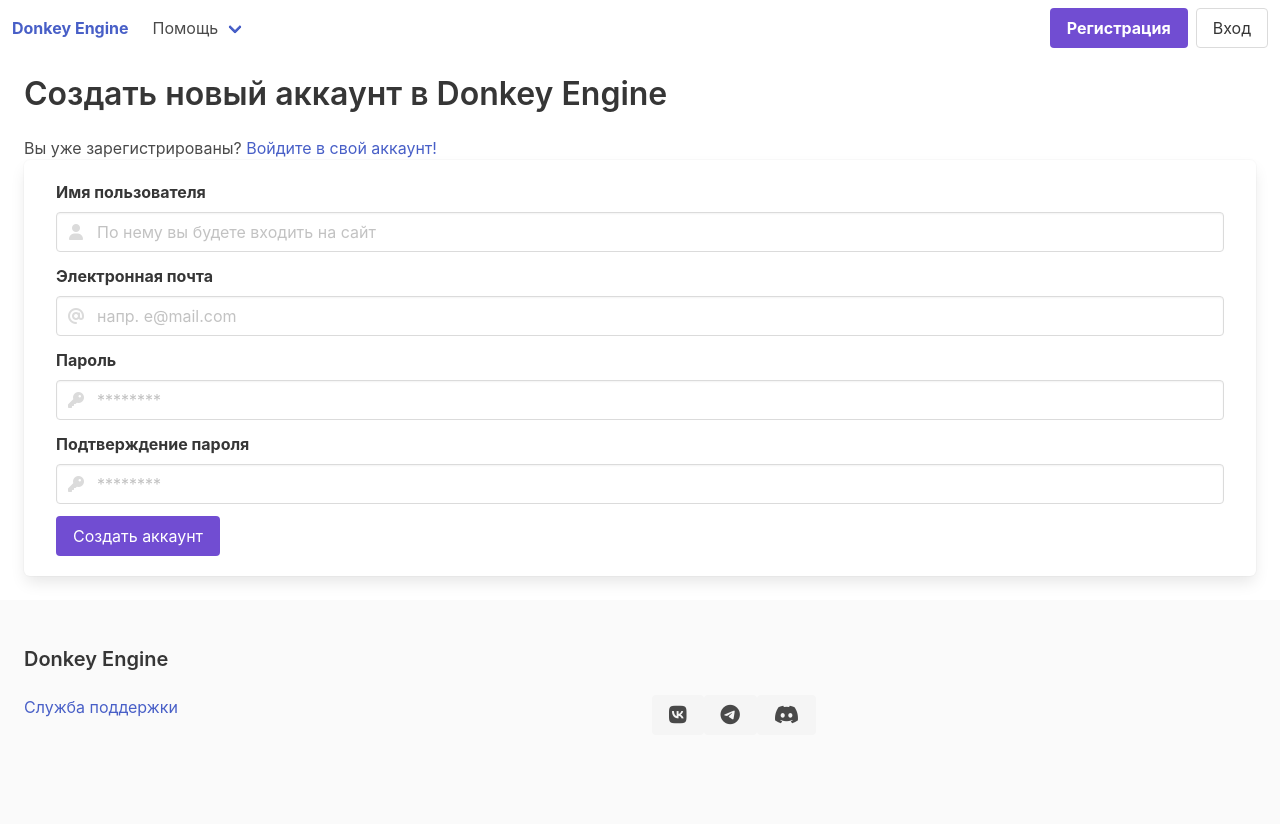
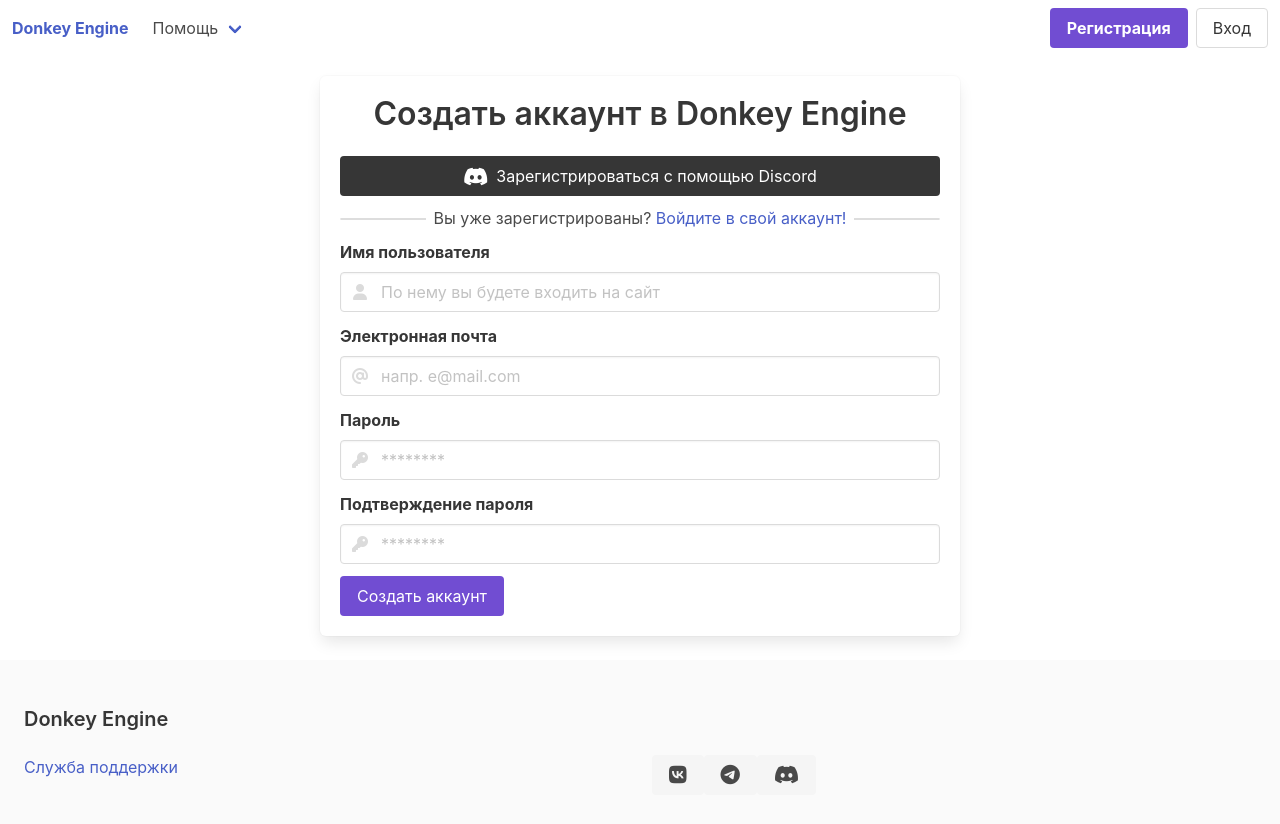
Before and after one commit to donkey-engine/donkey-engine-ui, a Vue app: page /signup in a window 1280 px wide. Shown: the top 824 px of the page. Built offline with nearby package versions, Linux system fonts and the light colour scheme; no server answers.

Commit message:
Add discord auth (#46)

```diff
--- a/src/App.vue
+++ b/src/App.vue
@@ -1,6 +1,8 @@
 <template>
   <navbar/>
-  <router-view/>
+  <div class="page-content">
+    <router-view/>
+  </div>
   <Footer />
 </template>
 
--- a/src/main.css
+++ b/src/main.css
@@ -5,3 +5,13 @@
 .section {
   padding: 1.5rem;
 }
+
+#app {
+  min-height: calc(100vh - 3.25rem);
+  display: flex;
+  flex-direction: column;
+}
+
+.page-content {
+  flex: 1;
+}
--- a/src/main.ts
+++ b/src/main.ts
@@ -10,26 +10,20 @@
 import 'bulma/css/bulma.css'
 import './main.css'
 
-const app = createApp({
-  created() {
-    const user = localStorage.getItem('user')
-    if (user) {
+async function main() {
+  axios.defaults.baseURL = settings.API_BASE_URL
   try {
+    const { data } = await axios.get('/me/')
     store.commit({
       type: 'setUser',
-          user: JSON.parse(user)
+      user: data
     })
-      } catch (err) {
-        localStorage.removeItem('user')
-        store.commit('removeUser')
-      }
-    }
-  },
+  } finally {
+    const app = createApp({
       render() {
         return h(App)
       }
     })
-axios.defaults.baseURL = settings.API_BASE_URL
     axios.interceptors.request.use(config => {
       if (!config.method) return config
       if (['post', 'put', 'patch', 'delete'].includes(config.method)) {
@@ -42,7 +36,6 @@
       (response) => response,
       (error) => {
         if (error.response?.status === 403) {
-      localStorage.removeItem('user')
           store.commit('removeUser')
           return Promise.reject(error)
         }
@@ -53,6 +46,10 @@
     app.use(router)
     app.use(store)
     app.mount('#app')
+  }
+}
+
+main()
 
 declare module '@vue/runtime-core' {
   export interface ComponentCustomProperties {
--- a/src/pages/SignIn.vue
+++ b/src/pages/SignIn.vue
@@ -1,8 +1,26 @@
 <template>
   <section class="section">
-    <h1 class="title">Войти в Donkey Engine аккаунт</h1>
-    <p>У вас еще нет аккаунта? <router-link :to="{ path: '/signup' }">Тогда вам сюда!</router-link></p>
-    <div class="container is-fluid box">
+    <div class="container box">
+      <h1 class="title has-text-centered">Войти в Donkey Engine аккаунт</h1>
+      <div>
+        <a
+          class="button is-dark is-fullwidth"
+          href="/api/auth/discord/"
+        >
+          <i class="fab fa-discord fa-lg pr-2" />
+          Войти с помощью Discord
+        </a>
+      </div>
+
+      <div class="already-registered">
+        <span class="already-registered-label has-background-white is-relative pl-2 pr-2">
+          У вас еще нет аккаунта?
+          <router-link :to="{ path: '/signup' }">
+            Тогда вам сюда!
+          </router-link>
+        </span>
+      </div>
+
       <form @submit.prevent="submitForm">
 
         <div v-show="showError" class="notification is-danger is-light">
@@ -95,3 +113,30 @@
   }
 })
 </script>
+
+<style scoped>
+@media (min-width: 640px) {
+  .box {
+    width: 640px;
+  }
+}
+.already-registered {
+  position: relative;
+  text-align: center;
+  padding: 10px 0;
+}
+.already-registered:after {
+  border: 1px solid #ddd;
+  content: '';
+  display: block;
+  position: absolute;
+  top: 50%;
+  width: 100%;
+  border-radius: 5px;
+}
+.already-registered-label {
+  z-index: 1;
+  display: inline-block;
+  max-width: 75%;
+}
+</style>
--- a/src/pages/SignUp.vue
+++ b/src/pages/SignUp.vue
@@ -1,8 +1,25 @@
 <template>
   <section class="section">
-    <h1 class="title">Создать новый аккаунт в Donkey Engine</h1>
-    <p>Вы уже зарегистрированы? <router-link :to="{ path: '/login' }">Войдите в свой аккаунт!</router-link></p>
-    <div class="container is-fluid box">
+    <div class="container box">
+      <h1 class="title has-text-centered">Создать аккаунт в Donkey Engine</h1>
+      <div>
+        <a
+          class="button is-dark is-fullwidth"
+          href="/api/auth/discord/"
+        >
+          <i class="fab fa-discord fa-lg pr-2" />
+          Зарегистрироваться с помощью Discord
+        </a>
+      </div>
+
+      <div class="already-registered">
+        <span class="already-registered-label has-background-white is-relative pl-2 pr-2">
+          Вы уже зарегистрированы?
+          <router-link :to="{ path: '/login' }">
+            Войдите в свой аккаунт!
+          </router-link>
+        </span>
+      </div>
 
       <section v-show="showModal" class="hero">
         <div class="hero-body">
@@ -135,3 +152,30 @@
   },
 })
 </script>
+
+<style scoped>
+@media (min-width: 640px) {
+  .box {
+    width: 640px;
+  }
+}
+.already-registered {
+  position: relative;
+  text-align: center;
+  padding: 10px 0;
+}
+.already-registered:after {
+  border: 1px solid #ddd;
+  content: '';
+  display: block;
+  position: absolute;
+  top: 50%;
+  width: 100%;
+  border-radius: 5px;
+}
+.already-registered-label {
+  z-index: 1;
+  display: inline-block;
+  max-width: 75%;
+}
+</style>
--- a/src/settings.ts
+++ b/src/settings.ts
@@ -1,4 +1,4 @@
 export default {
-    API_BASE_URL: process.env.VUE_APP_API_BASE_URL || 'http://0.0.0.0:8000',
-    SERVER_HOST_URL: process.env.VUE_APP_SERVER_HOST_URL || '0.0.0.0',
+  API_BASE_URL: process.env.VUE_APP_API_BASE_URL || 'http://0.0.0.0:8000',
+  SERVER_HOST_URL: process.env.VUE_APP_SERVER_HOST_URL || '0.0.0.0',
 }
```
Lines whose indentation alone changed are shown as unchanged.
